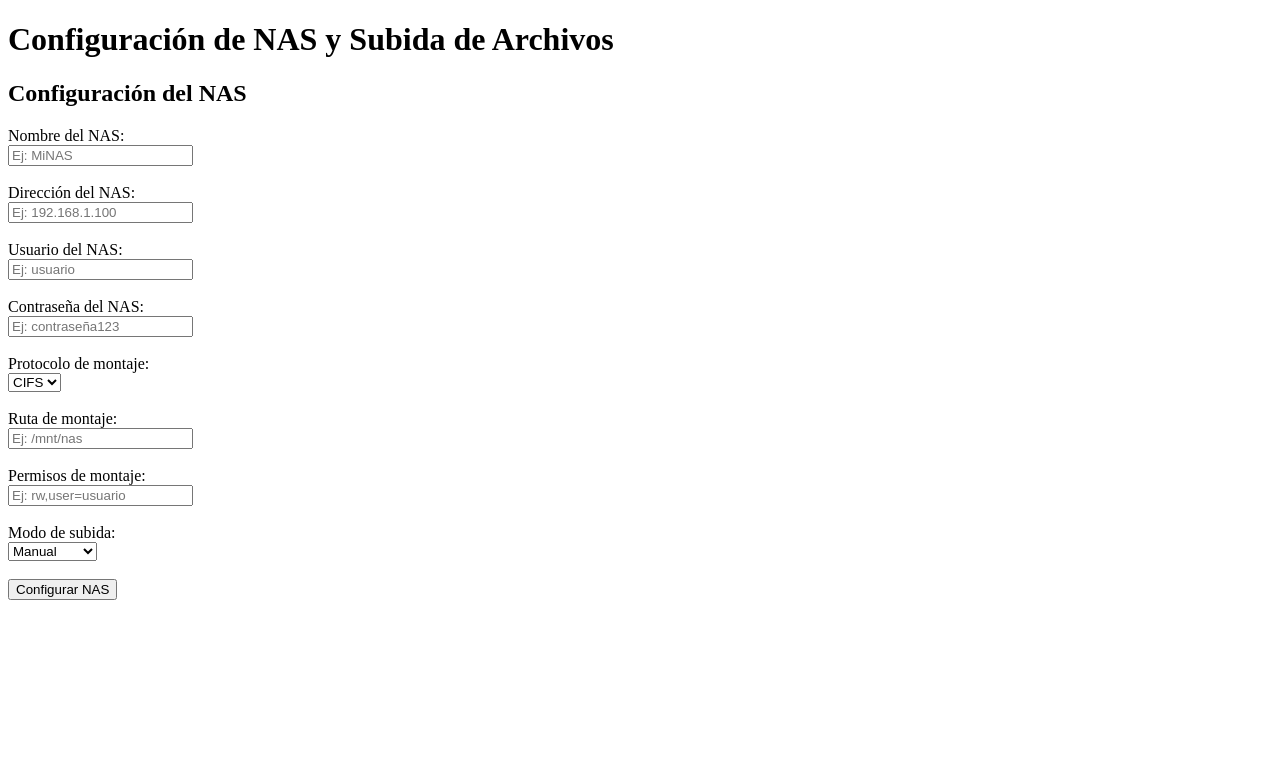
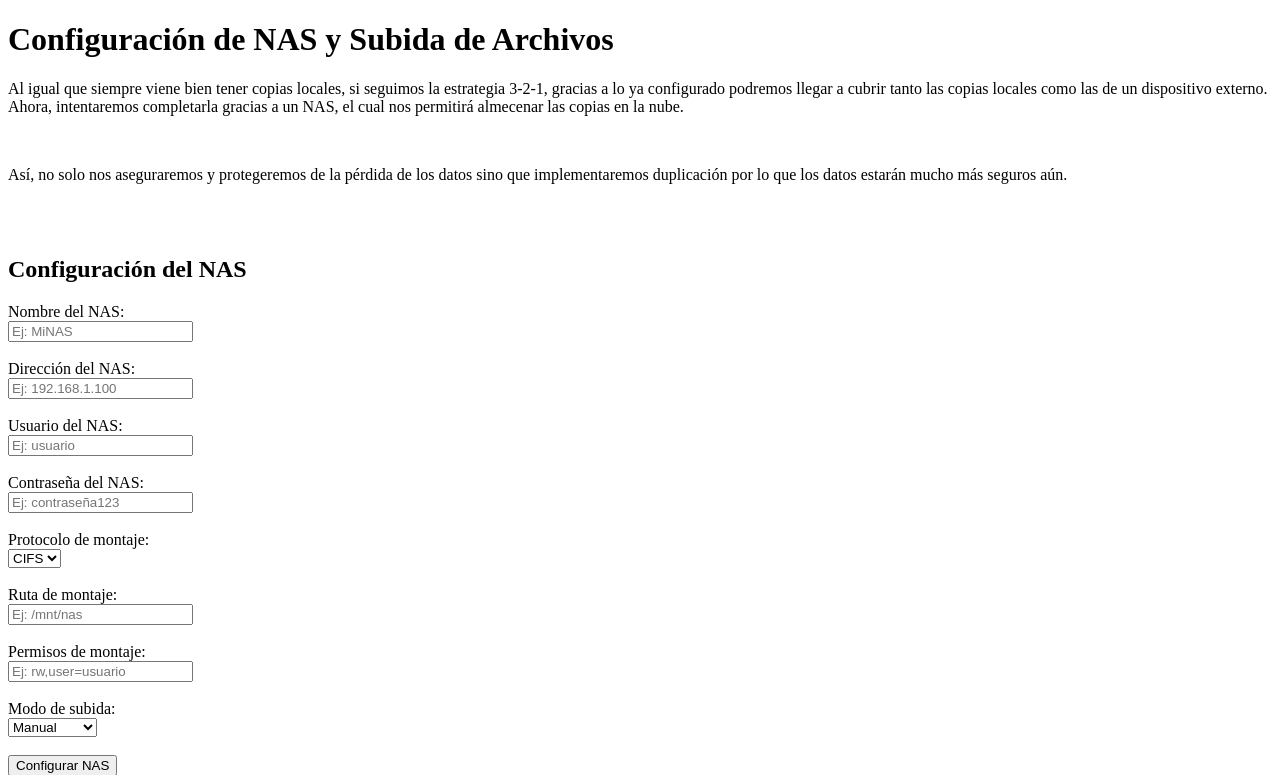
Before and after one commit to gabrielASIR/test_TFG, a Django app: template copias/templates/copias/configuracion_nas.html in a window 1280 px wide. Shown: the top 775 px of the page. Run offline with Django 3.2, Linux system fonts and the light colour scheme; the template is opened without the code that fills it, so the values that code supplies are empty.

Commit message:
Update configuracion_nas.html

```diff
--- a/copias/templates/copias/configuracion_nas.html
+++ b/copias/templates/copias/configuracion_nas.html
@@ -7,6 +7,11 @@
 </head>
 <body>
     <h1>Configuración de NAS y Subida de Archivos</h1>
+    <p>Al igual que siempre viene bien tener copias locales, si seguimos la estrategia 3-2-1, gracias a lo ya configurado podremos
+    llegar a cubrir tanto las copias locales como las de un dispositivo externo. Ahora, intentaremos completarla gracias a un NAS, el cual
+    nos permitirá almecenar las copias en la nube.</p><br>
+    <p>Así, no solo nos aseguraremos y protegeremos de la pérdida de los datos sino que implementaremos duplicación por lo que los datos estarán
+    mucho más seguros aún.</p><br><br>
     <h2>Configuración del NAS</h2>
 
     {% if mensaje_error %}
```
